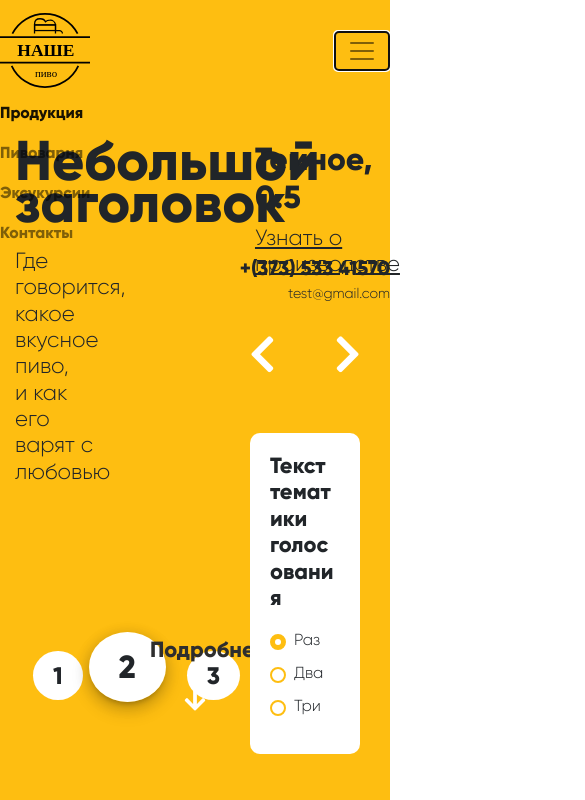
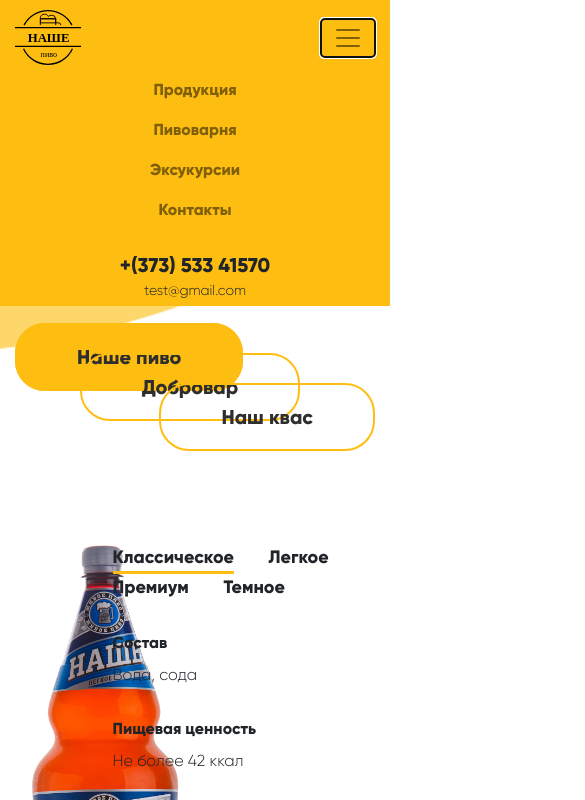
Before and after one commit to korrik/br, a website: page src/index.html in a window 390 px wide. Both pictures are taken after a click on the button "Toggle navigation". Shown: the top 800 px of the page, 585 px wide, since content can reach past the window. Drawn offline with Linux system fonts and the light colour scheme; files whose address does not match are found by name.

Commit message:
mobile started

```diff
--- a/src/assets/scss/style.scss
+++ b/src/assets/scss/style.scss
@@ -294,15 +294,17 @@
     }
 }
 
-.navbar {
+.main-nav {
+    padding-right: 0;
+    padding-left: 0;
+
+
+
+    &.navbar {
 
         a {
             font-family: 'Gilroy-ExtraBold',
         }
-
-    &.main-nav {
-        padding-right: 0;
-        padding-left: 0;
 
         &.scrolled {
             background: $orange-color;
@@ -311,7 +313,8 @@
             animation: slide-down 0.5s;
 
             .navbar-brand {
-                img {height: 55px;}
+                img {
+                    height: 55px;
                 }
             }
         }
@@ -323,13 +326,34 @@
                     margin-left: 25px;
                 }
             }
+
         }
 
 
         // extra small (phones)
         @media (max-width: 575.98px) {
             .logo img {
-            height: 75px !important;
+                height: 55px !important;
+            }
+
+            background: $orange-color;
+            padding-bottom: 0;
+
+            padding: 5px 15px;
+            text-align: center;
+
+            .navbar-toggler {
+                border: 0;
+            }
+
+            .phone {
+                text-align: center;
+                margin-top: 20px;
+            }
+
+            &.scrolled {
+                height: unset;
+                box-shadow: 0px 1px 1px 0 #000;
             }
         }
 
@@ -339,6 +363,7 @@
         }
 
 
+    }
 }
 
 
--- a/src/index.html
+++ b/src/index.html
@@ -30,17 +30,17 @@
 
                 <div class="collapse navbar-collapse" id="navbarSupportedContent">
                     <ul class="navbar-nav mr-auto">
-                        <li class="nav-item active">
-                            <a class="nav-link" href="#products">Продукция</a>
+                        <li class="nav-item">
+                            <a class="nav-link" href="#products" data-toggle="collapse" data-target=".navbar-collapse.show">Продукция</a>
                         </li>
                         <li class="nav-item">
-                            <a class="nav-link" href="#factory">Пивоварня</a>
+                            <a class="nav-link"  href="#factory" data-toggle="collapse" data-target=".navbar-collapse.show">Пивоварня</a>
                         </li>
                         <li class="nav-item">
-                            <a class="nav-link" href="#excursions">Эксукурсии</a>
+                            <a class="nav-link" href="#excursions" data-toggle="collapse" data-target=".navbar-collapse.show">Эксукурсии</a>
                         </li>
                         <li class="nav-item">
-                            <a class="nav-link" href="#contacts">Контакты</a>
+                            <a class="nav-link" href="#contacts" data-toggle="collapse" data-target=".navbar-collapse.show">Контакты</a>
                         </li>
                     </ul>
                     <div class="phone">
@@ -51,7 +51,7 @@
             </div>
         </nav>
 
-        <div class="intro">
+        <div class="intro d-none">
             <div class="container-fluid">
                     <div id="product-carousel" class="carousel slide" data-ride="carousel">
                 <div class="d-flex align-items-center" style="height: 75vh">
@@ -548,7 +548,7 @@
                 <h1 class="bold">Контакты</h1>
             </div>
             <div class="row">
-                <div class="col-6">
+                <div class="col-lg-6 col-12">
                     <table>
                         <tr>
                             <td>
@@ -581,8 +581,8 @@
                         </tr>
                     </table>
                 </div>
-                <div class="col-6">
-                    <img src="assets/img/map.png" alt="" style="border-radius: 20px;">
+                <div class="col-lg-6 col-12">
+                    <img src="assets/img/map.png" alt="" style="border-radius: 20px; width: 100%;">
                 </div>
             </div>
         </div>
```
Also changed, not shown: src/assets/css/style.css. Lines whose indentation alone changed are shown as unchanged.
